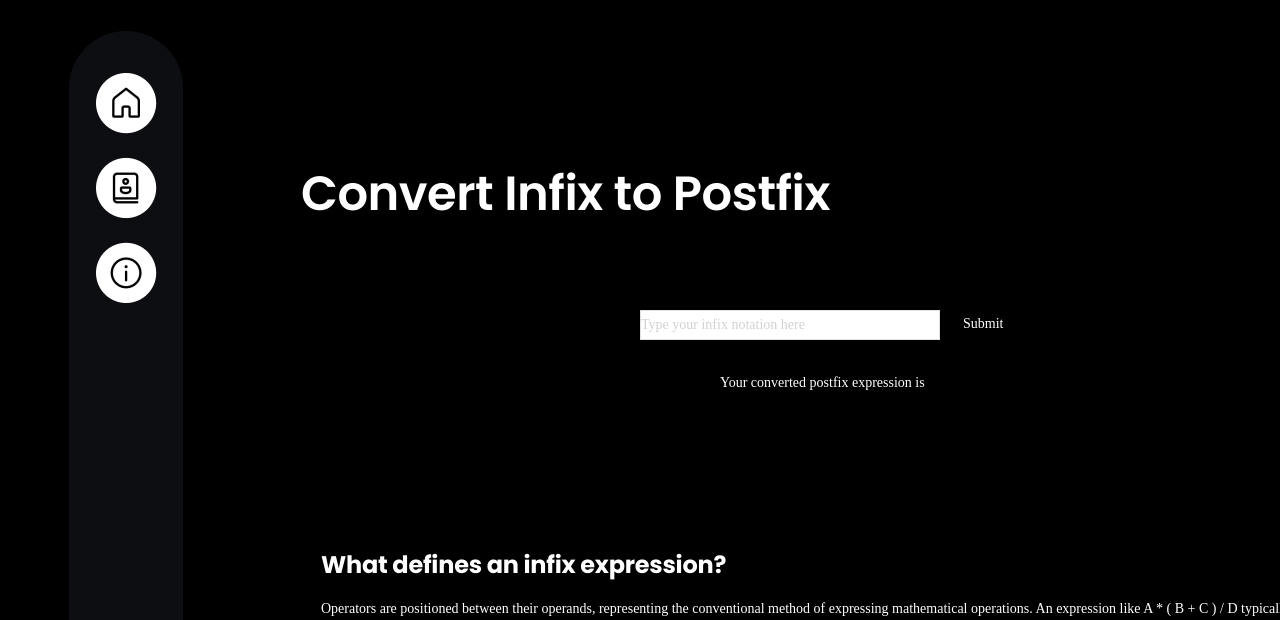
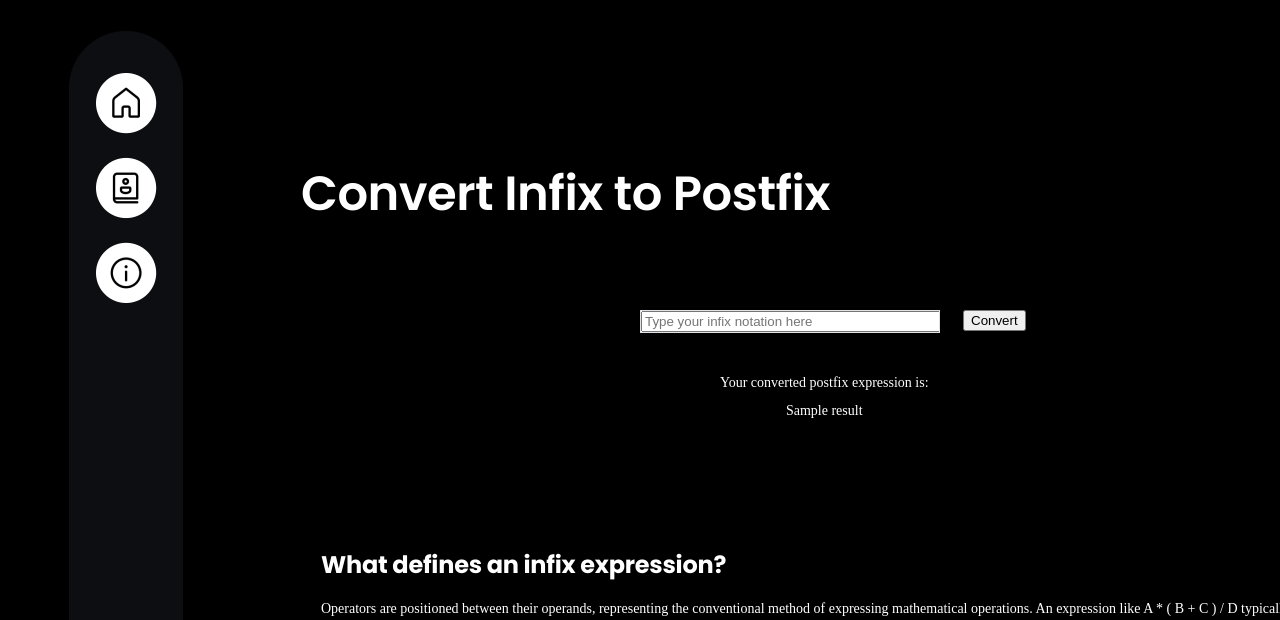
Before and after one commit to matchiko/DSAgroup, a Flask app: template templates/Postfix.html in a window 1280 px wide. Shown: the top 620 px of the page. Run offline with Flask 3, Linux system fonts and the light colour scheme; the template is opened without the code that fills it: most values are stand-ins (such as "Sample title", 1, 10 or a date in 2020).

Commit message:
Implement Postfix conversion to site

```diff
--- a/templates/ListPage.html
+++ b/templates/ListPage.html
@@ -35,7 +35,7 @@
 
       <img class="cs1-icon" alt="" src="/static/public/cs1@2x.png" />
 
-      <a href="/templates/infix-interface.html"><img class="cs2-icon" alt="" src="/static/public/cs1@2x.png" /></a>
+      <a href="/templates/Postfix.html"><img class="cs2-icon" alt="" src="/static/public/cs1@2x.png" /></a>
 
       <img class="cs3-icon" alt="" src="/static/public/cs1@2x.png" />
 
--- a/templates/Postfix.html
+++ b/templates/Postfix.html
@@ -85,20 +85,39 @@
       <div class="infix-to-postfix">
         <div class="your-converted-postfix-container">
           <p class="operands-precede-operators">
-            Your converted postfix expression is
+            Your converted postfix expression is:
           </p>
-          <p class="operands-precede-operators"></p>
+          <p class="operands-precede-operators">
+            {% if result != None %}
+            <div class="alert alert-success mt-3" role="alert">
+              {{ result }}
             </div>
+            {% endif %}
+            {% if error and result != None %}
+              <div class="alert alert-danger mt-3" role="alert">
+                {{ error }}
+              </div>
+            {% endif %}
+            {% if result == None %}
+              <div class="alert" role="alert">
+                no input data.
+              </div>
+            {% endif %}
+          </p>
+        </div>
+
         <div class="submit-field">
+          <form method="post">
             <div class="ob-formstype-your-infix-notat">
               <div class="type-your-infix">Type your infix notation here</div>
               <div class="frame">
-              <div class="name">Type your infix notation here</div>
+                <input type="text" class="form-control" id="infix" name="infix" placeholder="Type your infix notation here" size="40" required>
               </div>
             </div>
             <div class="ob-formssubmit">
-            <div class="name">Submit</div>
+              <button type="submit">Convert</div>
             </div>
+          </form>
         </div>
       </div>
     </div>
```
Lines whose indentation alone changed are shown as unchanged.
